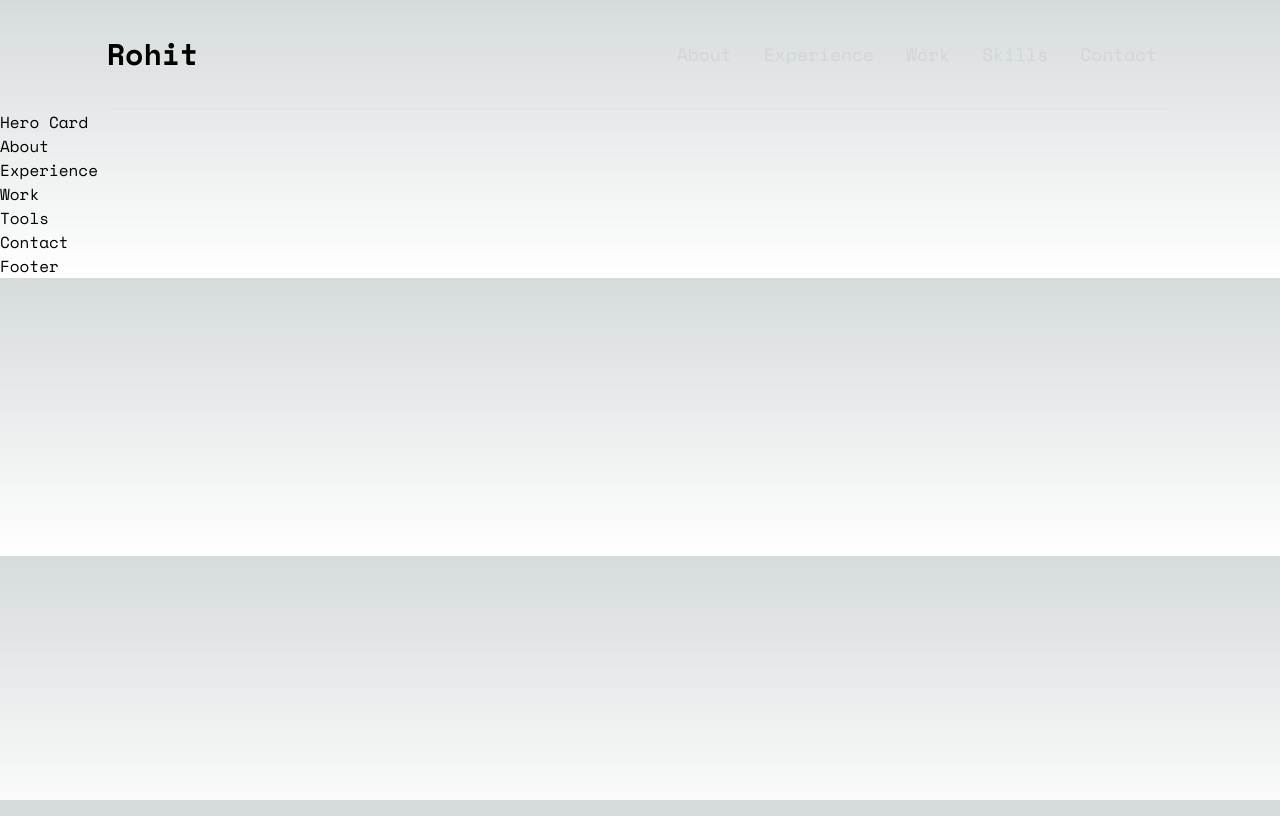
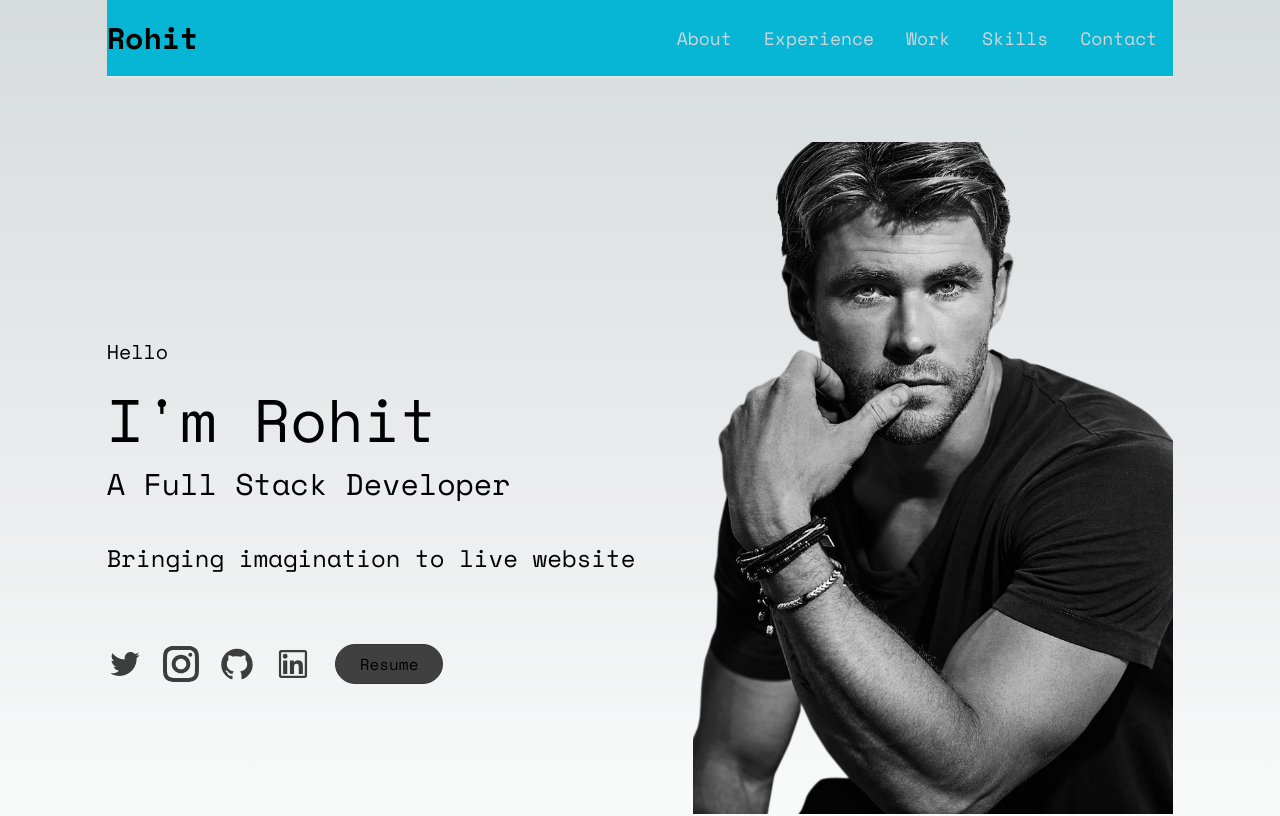
Before and after one commit to irohit427/rohit, a Next.js app: page / in a window 1280 px wide. Shown: the top 816 px of the page. Built offline with nearby package versions, Linux system fonts and the light colour scheme.

Commit message:
Hero Section

```diff
--- a/app/page.tsx
+++ b/app/page.tsx
@@ -1,10 +1,10 @@
-import Image from 'next/image'
+import Hero from '@/section/Hero'
 
 export default function Home() {
   return (
     <main>
       <section>
-        Hero Card
+        <Hero />
       </section>
       <section>
         About
--- a/components/Navbar.tsx
+++ b/components/Navbar.tsx
@@ -12,19 +12,20 @@ const Navbar = ({ name, links}: {
 }) => {
     const [showNav, setShowNav] = useState<boolean>(false)
   return (
-    <div className='w-10/12 mx-auto py-8 flex items-center justify-between border-b-[2px] border-neutral-200'>
+    <div className='w-10/12 mx-auto py-4 flex items-center justify-between border-b-[2px] border-neutral-200 bg-cyan-500'>
       <div className='sm:text-3xl text-xl font-bold inline-block hover:cursor-pointer hover:scale-[120%] duration-300'>
         <a href="/" className='inline-block'>{name}</a>
       </div>
-      <div className='sm:hidden hover:cursor-pointer' onClick={() => setShowNav(!showNav)}>
+      <div className='md:hidden hover:cursor-pointer' onClick={() => setShowNav(!showNav)}>
         <RxHamburgerMenu size={36}/>
       </div>
-      <nav className={`max-sm:absolute max-sm:w-full left-0 transition ease-in duration-300 ${showNav ? "top-16 visible": "max-sm:invisible top-0"}`}>
+      <nav className={`max-md:absolute max-md:w-full left-0 transition ease-in duration-300 ${showNav ? "top-[70px] visible": "max-md:invisible top-0"}`}>
           <ul className='flex items-center max-sm:text-sm justify-between max-sm:justify-around'>
             {
               links.map((link) => (
                 <li key={link.index}>
-                  <Link href={link.url} className='inline-block px-4 py-2 text-lg font-normal hover:font-bold text-gray-300 hover:text-white hover:text-xl duration-350'>
+                  <Link href={link.url} className='inline-block px-4 py-2 text-lg font-normal hover:cursor-pointer hover:font-bold
+                   text-gray-300 hover:text-white transition ease-in-out hover:scale-110 duration-300'>
                     {link.title}
                   </Link>
               </li>
--- a/constants/index.ts
+++ b/constants/index.ts
@@ -1,4 +1,6 @@
-import { NavLink } from "@/types";
+import { NavLink, ProfileLink } from "@/types";
+import { AiOutlineTwitter, AiOutlineGithub, AiOutlineLinkedin } from "react-icons/ai"
+import { GrInstagram } from "react-icons/gr";
 
 export const navLinks: NavLink[] = [
   {
@@ -27,3 +29,22 @@ export const navLinks: NavLink[] = [
     index: 5,
   }
 ]
+
+export const profileLinks: ProfileLink[] = [
+  {
+    link: '',
+    icon: AiOutlineTwitter
+  },
+  {
+    link: '',
+    icon: GrInstagram
+  },
+  {
+    link: '',
+    icon: AiOutlineGithub
+  },
+  {
+    link: '',
+    icon: AiOutlineLinkedin
+  },
+]
--- /dev/null
+++ b/section/Hero.tsx
@@ -0,0 +1,71 @@
+import Image from 'next/image'
+import React from 'react'
+import {AiOutlineTwitter, AiOutlineGithub} from "react-icons/ai"
+import {GrInstagram} from "react-icons/gr"
+import {FiDribbble} from "react-icons/fi"
+import Link from 'next/link'
+import { profileLinks } from '@/constants'
+import { ProfileLink } from '@/types'
+
+const Hero = () => {
+  return (
+    <div className="lg:pt-16 pt-10 relative w-10/12 mx-auto ">
+      <div className='md:flex items-center justify-between flex-row-reverse'>
+        <div className='flex justify-end items-end relative'>
+          <Image className=' w-100% h-auto transform -scale-x-100 grayscale' width={480} height={0} src="/display.png" alt="" />
+        </div>
+        <div className='p-4 pl-0 mt-5 sm:mt-20'>
+          <p className='text-xl'>Hello</p>
+          <h1 className='text-4xl sm:text-5xl md:text-4xl lg:text-5xl xl:text-6xl pt-2 lg:pt-6'>
+            I&apos;m Rohit
+            <p className='text-xl sm:text-2xl md:text-xl lg:text-2xl xl:text-3xl py-4'>A Full Stack Developer </p>
+          </h1>
+          <p className='text-base sm:text-xl md:text-base lg:text-xl xl:text-2xl lg:pt-6'>
+            Bringing imagination to live website
+          </p>
+          <div className='flex items-center mt-6 md:mt-14'>
+            <ul className='flex items-center space-x-2 sm:space-x-5 mr-6 my-4 '>
+              {
+                profileLinks.map((profileLink: ProfileLink, index: number) => (
+                  <li key={index}>
+                    <Link href={profileLink.link} className='hover:opacity-100 opacity-75 transition ease-in duration-150'>
+                      <profileLink.icon size={36} key={index} />
+                    </Link>
+                  </li>
+                ))
+              }
+              {/* <li>
+                <Link href="" className='hover:opacity-100 opacity-75 transition ease-in duration-150'>
+                  <AiOutlineTwitter size={36}/>
+                </Link>
+              </li>
+              <li>
+                <Link href="" className='hover:opacity-100 opacity-75 transition ease-in duration-150'>
+                  <GrInstagram size={36}/>
+                </Link>
+              </li>
+              <li>
+                <Link href="" className='hover:opacity-100 opacity-75 transition ease-in duration-150'>
+                  <FiDribbble size={36}/>
+                </Link>
+              </li>
+              <li>
+                <Link href="" className='hover:opacity-100 opacity-75 transition ease-in duration-150'>
+                  <AiOutlineGithub size={36}/>
+                </Link>
+              </li> */}
+            </ul>
+            <Link href="mailto:satendermaurya1222@gmail.com"
+              className='px-6 py-[7px] whitespace-nowrap
+                transition ease-in duration-150 bg-neutral-700 hover:bg-neutral-600
+                rounded-full border-[0.5px] border-[#363636]'>
+              Resume
+            </Link>
+          </div>
+        </div>
+      </div>
+    </div>
+  )
+}
+
+export default Hero
--- a/tailwind.config.ts
+++ b/tailwind.config.ts
@@ -5,6 +5,7 @@ const config: Config = {
     './pages/**/*.{js,ts,jsx,tsx,mdx}',
     './components/**/*.{js,ts,jsx,tsx,mdx}',
     './app/**/*.{js,ts,jsx,tsx,mdx}',
+    './section/**/*.{js,ts,jsx,tsx,mdx}',
   ],
   theme: {
     extend: {
--- a/types/index.ts
+++ b/types/index.ts
@@ -3,3 +3,8 @@ export type NavLink = {
   url: string,
   index: number,
 }
+
+export type ProfileLink = {
+  link: string,
+  icon: any,
+}
```
Also changed, not shown: public/display.png (added).
